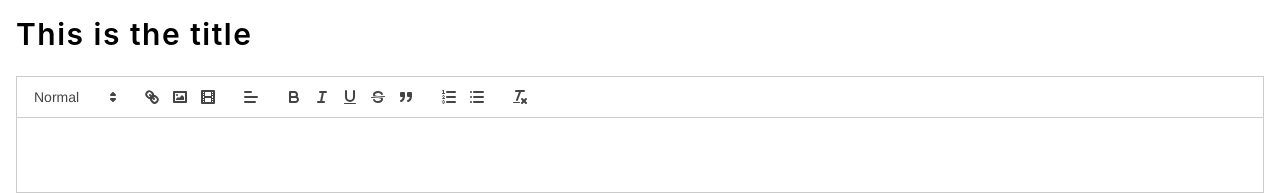
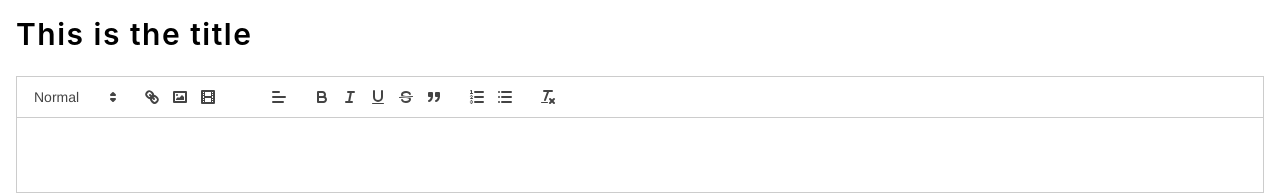
Before and after one commit to Stephen-Ibe/Rich-Text-Editor, a React (Create React App) app: page / in a window 1280 px wide. Shown: the top 194 px of the page. Built offline with nearby package versions, Linux system fonts and the light colour scheme.

Commit message:
POST Upload

```diff
--- a/src/App.tsx
+++ b/src/App.tsx
@@ -56,7 +56,7 @@ function App() {
   const modules: Record<string, any> = {
     toolbar: [
       [{ header: [1, 2, 3, 4, 5, 6, false] }],
-      ['link', 'image', 'video'],
+      ['link', 'image', 'video', 'post'],
       [{ align: [] }],
       ['bold', 'italic', 'underline', 'strike', 'blockquote'],
       [{ list: 'ordered' }, { list: 'bullet' }],
@@ -77,6 +77,7 @@ function App() {
     'list',
     'bullet',
     'video',
+    'post',
   ];
 
   function closeModal() {
--- /dev/null
+++ b/src/components/blocks/UploadPost/index.tsx
@@ -0,0 +1,9 @@
+import React from 'react';
+
+type Props = {};
+
+const UploadPost = (props: Props) => {
+  return <div>UploadPost</div>;
+};
+
+export default UploadPost;
```
